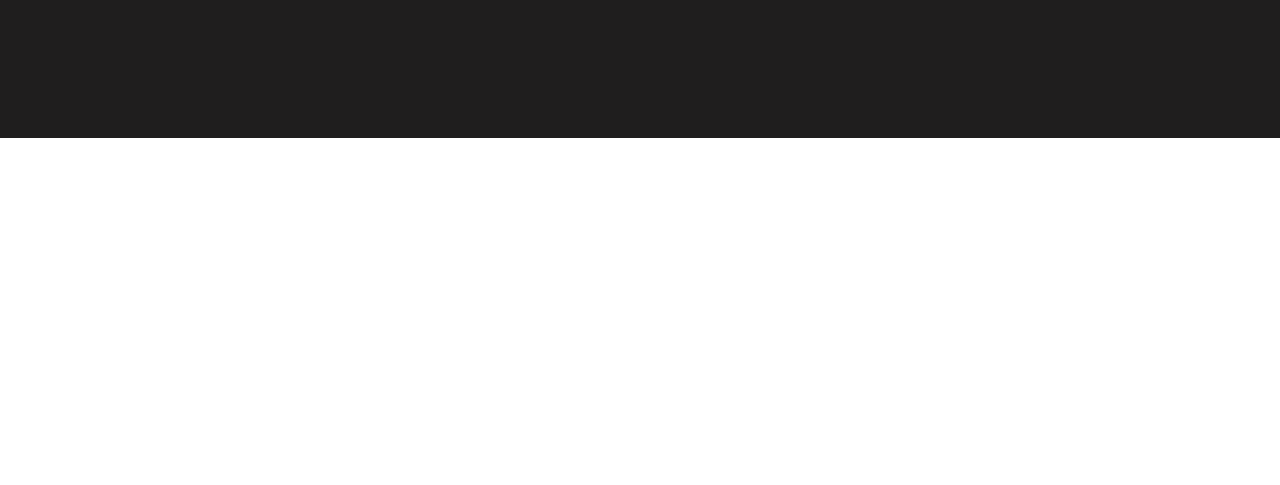
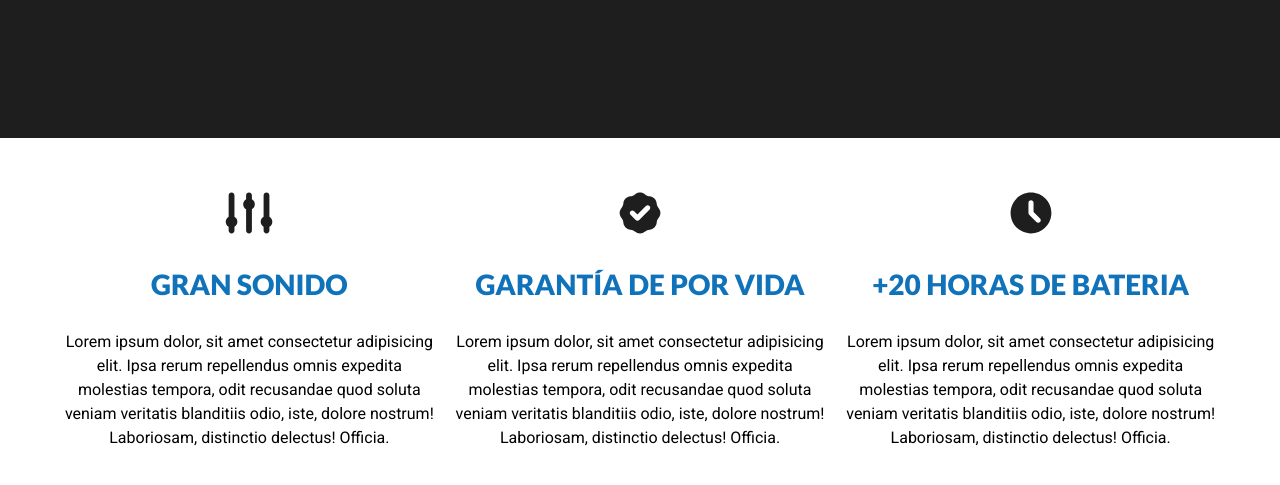
Before and after one commit to dlozanoc82/landing-techpro, a plain HTML site: page index.html in a window 1280 px wide. Shown: the part 547-1032 px from the top of the page. Before the commit the page ends 800 px from the top, so only its background shows below. Drawn offline with Linux system fonts and the light colour scheme.

Commit message:
:lipstick: Maquetacion y estilos agregados al componente Iconos

```diff
--- a/css/styles.css
+++ b/css/styles.css
@@ -133,3 +133,41 @@ img {
     font-size: 6rem;
     font-weight: 900;
 }
+
+/* ICONS */
+.icons {
+    padding: var(--separation) 0;
+}
+
+@media(min-width: 768px) {
+    .icons {
+        display: flex;
+        gap: 2rem;
+    }
+}
+
+.icon {
+    text-align: center;
+    margin-bottom: calc(var(--separation) / 2);
+}
+
+.icon:last-of-type {
+    margin: 0;
+}
+
+@media(min-width: 768px) {
+    .icon {
+        margin: 0;
+    }
+}
+
+.icon img {
+    width: 5rem;
+    margin: 0 auto;
+}
+
+.icon h3 {
+    color: var(--colorPrimary);
+    text-transform: uppercase;
+    margin-top: calc(var(--separation) /2);
+}
--- a/index.html
+++ b/index.html
@@ -38,6 +38,32 @@
         </div>
     </header>
 
+    <section class="container">
+        <div class="icons">
+            <div class="icon">
+                <img src="./img/icono-sonido.svg" alt="Icon Image">
+                <h3>Gran Sonido</h3>
+                <p>Lorem ipsum dolor, sit amet consectetur adipisicing elit. Ipsa rerum repellendus omnis expedita
+                    molestias tempora, odit recusandae quod soluta veniam veritatis blanditiis odio, iste, dolore
+                    nostrum! Laboriosam, distinctio delectus! Officia.</p>
+            </div>
+            <div class="icon">
+                <img src="./img/icono-garantia.svg" alt="Icon Image">
+                <h3>Garantía de por vida</h3>
+                <p>Lorem ipsum dolor, sit amet consectetur adipisicing elit. Ipsa rerum repellendus omnis expedita
+                    molestias tempora, odit recusandae quod soluta veniam veritatis blanditiis odio, iste, dolore
+                    nostrum! Laboriosam, distinctio delectus! Officia.</p>
+            </div>
+            <div class="icon">
+                <img src="./img/icono-bateria.svg" alt="Icon Image">
+                <h3>+20 Horas de Bateria</h3>
+                <p>Lorem ipsum dolor, sit amet consectetur adipisicing elit. Ipsa rerum repellendus omnis expedita
+                    molestias tempora, odit recusandae quod soluta veniam veritatis blanditiis odio, iste, dolore
+                    nostrum! Laboriosam, distinctio delectus! Officia.</p>
+            </div>
+        </div>
+    </section>
+
 </body>
 
 </html>
```
